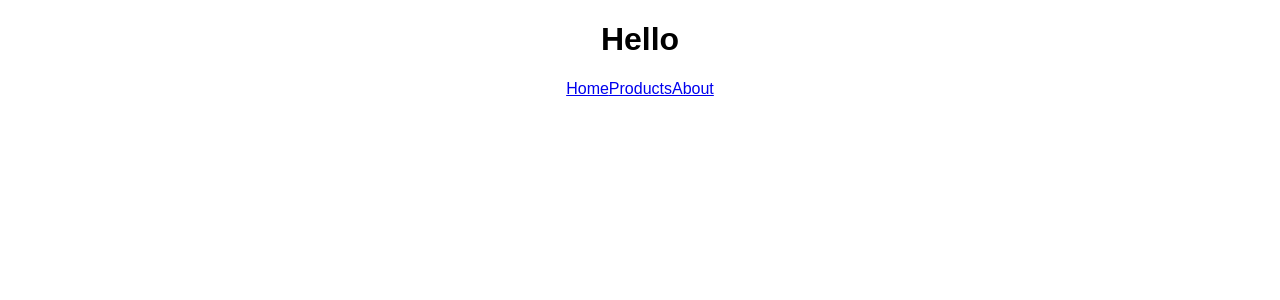
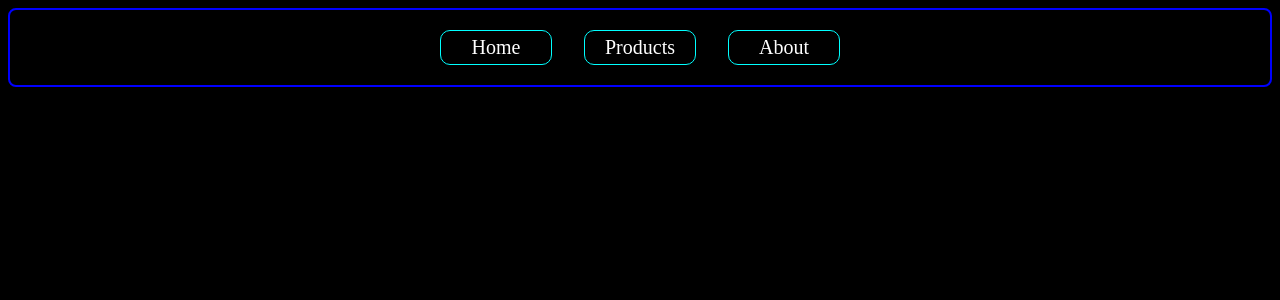
Before and after one commit to jchy/React-WebPage-Using-Dynamic-Route, a React (Create React App) app: page /about in a window 1280 px wide. Shown: the top 300 px of the page. Built offline with nearby package versions, Linux system fonts and the light colour scheme.

Commit message:
Dynamic route has been used and data is being fetched from a json server which I have build and deployed on heroku

```diff
--- a/src/App.js
+++ b/src/App.js
@@ -5,7 +5,6 @@ import AllRoutes from "./Routes/AllRoutes";
 export default function App() {
   return (
     <div className="App">
-      <h1>Hello</h1>
       <Navbar />
       <AllRoutes />
     </div>
--- a/src/Components/Navbar.jsx
+++ b/src/Components/Navbar.jsx
@@ -5,9 +5,15 @@ import styles from "./navbar.module.css";
 const Navbar = () => {
   return (
     <div className={styles.navbar}>
-      <Link to="/">Home</Link>
-      <Link to="/product">Products</Link>
-      <Link to="/about">About</Link>
+      <Link to="/" className={styles.link}>
+        Home
+      </Link>
+      <Link to="/products" className={styles.link}>
+        Products
+      </Link>
+      <Link to="/about" className={styles.link}>
+        About
+      </Link>
     </div>
   );
 };
--- /dev/null
+++ b/src/Components/ProductCard.jsx
@@ -0,0 +1,35 @@
+import styles from "./navbar.module.css";
+
+const ProductCards = ({ id, name, price, url }) => {
+  return (
+    <div
+      style={{
+        display: "flex",
+        justifyContent: "center",
+        border: "1px solid aqua",
+        width: "400px",
+        margin: "auto",
+        borderRadius: "10px"
+      }}
+    >
+      <img
+        src={url}
+        alt=""
+        width="200"
+        height="200"
+        style={{ marginTop: "20px" }}
+      />
+      <div style={{ textAlign: "left" }} className={styles.productCard}>
+        <p>
+          {name} Id : {id}
+        </p>
+        <p>Product Name : {name}</p>
+        <p>
+          This {name} will cost you : ₹{price} Only
+        </p>
+      </div>
+    </div>
+  );
+};
+
+export default ProductCards;
--- a/src/Components/navbar.module.css
+++ b/src/Components/navbar.module.css
@@ -0,0 +1,22 @@
+.navbar {
+  display: flex;
+  gap: 2rem;
+  justify-content: center;
+  border: 2px solid blue;
+  padding: 20px;
+  font-size: 20px;
+  background: black;
+  border-radius: 8px;
+}
+.link {
+  text-decoration: none;
+  color: white;
+  font-family: digital;
+  border: 1px solid aqua;
+  padding: 5px;
+  width: 100px;
+  border-radius: 10px;
+}
+.productCard {
+  color: white;
+}
--- a/src/Pages/ProductDetails.jsx
+++ b/src/Pages/ProductDetails.jsx
@@ -0,0 +1,61 @@
+import axios from "axios";
+import { useEffect, useState } from "react";
+import { Link, useParams } from "react-router-dom";
+import styles from "../Components/navbar.module.css";
+
+import ProductCard from "../Components/ProductCard";
+
+const getProductById = (id) => {
+  return axios.get(
+    `https://dynamic-route-server-products.herokuapp.com/products/${id}`
+  );
+};
+const ProductDetails = () => {
+  const { id } = useParams();
+  const [isLoading, setIsLoading] = useState(true);
+  const [data, setData] = useState(null);
+
+  const handleProduct = async () => {
+    try {
+      setIsLoading(true);
+      const { data } = await getProductById(id);
+      console.log(data);
+      setData(data);
+      setIsLoading(false);
+    } catch (err) {
+      console.log(err);
+    }
+  };
+
+  useEffect(() => {
+    handleProduct();
+  }, [id]);
+
+  if (isLoading) {
+    return <div>...loading</div>;
+  }
+  return (
+    <>
+      <div
+        style={{
+          textAlign: "left",
+          margin: "auto",
+          width: "400px",
+          fontWeight: "500"
+        }}
+      >
+        <p style={{ fontSize: "24px" }} className={styles.productCard}>
+          {data.name} Details :{" "}
+        </p>
+        <ProductCard
+          id={id}
+          name={`${data.name}`}
+          price={`${data.price}`}
+          url={`${data.url}`}
+        />
+      </div>
+    </>
+  );
+};
+
+export default ProductDetails;
--- a/src/Pages/Products.jsx
+++ b/src/Pages/Products.jsx
@@ -1,64 +1,78 @@
 import axios from "axios";
 import { useEffect, useState } from "react";
 import { Link } from "react-router-dom";
+import styles from "../Components/navbar.module.css";
 
 const fetchProducts = () => {
-  return axios.get(
-    "https://dynamic-route-server-products.herokuapp.com/products"
-  );
+  return axios.get("https://json-dynamic-route.herokuapp.com/products");
 };
 
 const Products = () => {
   const [data, setData] = useState(null);
   const [isLoading, setIsLoading] = useState(true);
 
-  const handleProductsFetch = async () => {
+  const handleFetchProduct = async () => {
     try {
       setIsLoading(true);
-
       const { data } = await fetchProducts();
-      console.log(data);
-      data.map((item) => {
-        console.log(item.name);
-      });
       setData(data);
     } catch (err) {
-      console.log("Error is : ", err);
+      console.log(err);
     }
     setIsLoading(false);
   };
 
   useEffect(() => {
-    handleProductsFetch();
+    handleFetchProduct();
   }, []);
 
   if (isLoading) {
-    return <div>...Loading</div>;
+    return <div>...loading</div>;
   }
   return (
     <div>
-      <h3>Products</h3>
-      <div style={{ display: "flex", flexDirection: "column", gap: "2" }}>
+      <p>Purchase our Genuine & Brand new Products</p>
+      <div
+        style={{
+          display: "flex",
+          flexDirection: "row",
+          gap: "1rem",
+          flexWrap: "wrap",
+          margin: "auto",
+          marginLeft: "15%",
+          marginRight: "10%"
+        }}
+      >
         {data?.map((item) => {
           return (
             <>
               <div
-                key={item.id}
                 style={{
-                  display: "flex",
-                  justifyContent: "center",
-                  alignItems: "center",
-                  gap: 2,
-                  margin: 2,
-                  padding: 5
+                  border: "1px solid aqua",
+                  borderRadius: "10px",
+                  padding: "20px"
                 }}
               >
-                <div>
-                  <img src={item.url} alt="img" height="100px" />
-                </div>
+                <img
+                  src={item.url}
+                  alt=""
+                  width="200px"
+                  height="200px"
+                  style={{ marginTop: "20px" }}
+                />
                 <div>
                   <p>{item.name}</p>
-                  <p>Price : ₹{item.price}</p>
+                  <Link
+                    to={`/products/${item.id}`}
+                    className={styles.link}
+                    style={{
+                      padding: "10px",
+                      fontSize: "16px",
+                      border: "1px solid gray"
+                    }}
+                  >
+                    Show Product Info
+                  </Link>
                 </div>
               </div>
             </>
@@ -68,5 +82,4 @@ const Products = () => {
     </div>
   );
 };
-
 export default Products;
--- a/src/Routes/AllRoutes.jsx
+++ b/src/Routes/AllRoutes.jsx
@@ -1,11 +1,26 @@
 import { Route } from "react-router-dom";
 import Products from "../Pages/Products";
+import Home from "../Pages/Home";
+import ProductDetails from "../Pages/ProductDetails";
+import About from "../Pages/About";
 
 const AllRoutes = () => {
   return (
     <div>
       <Route exact path="/">
+        <Home />
+      </Route>
+
+      <Route exact path="/products">
         <Products />
+      </Route>
+
+      <Route exact path="/products/:id">
+        <ProductDetails />
+      </Route>
+
+      <Route exact path="/about">
+        <About />
       </Route>
     </div>
   );
--- a/src/styles.css
+++ b/src/styles.css
@@ -2,3 +2,6 @@
   font-family: sans-serif;
   text-align: center;
 }
+body {
+  background: black;
+}
```
Also changed, not shown: src/Components/UserCard.jsx (deleted).
